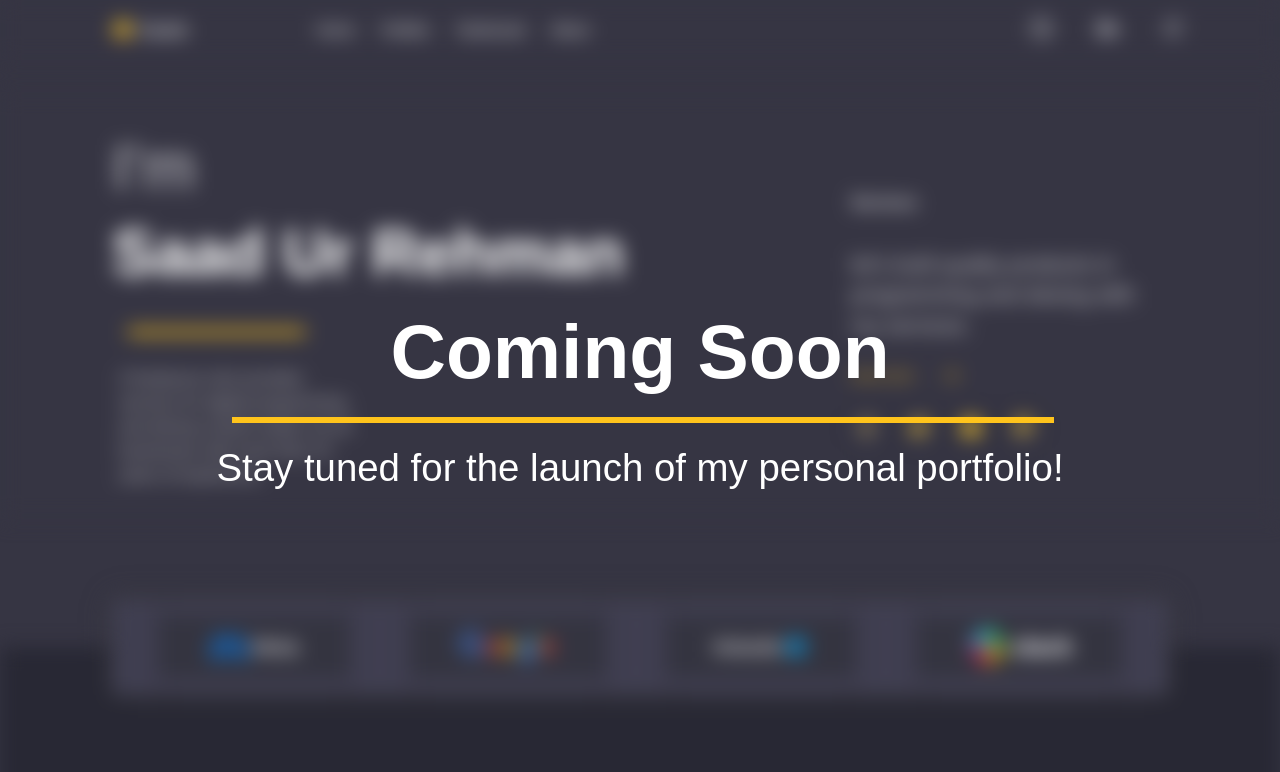
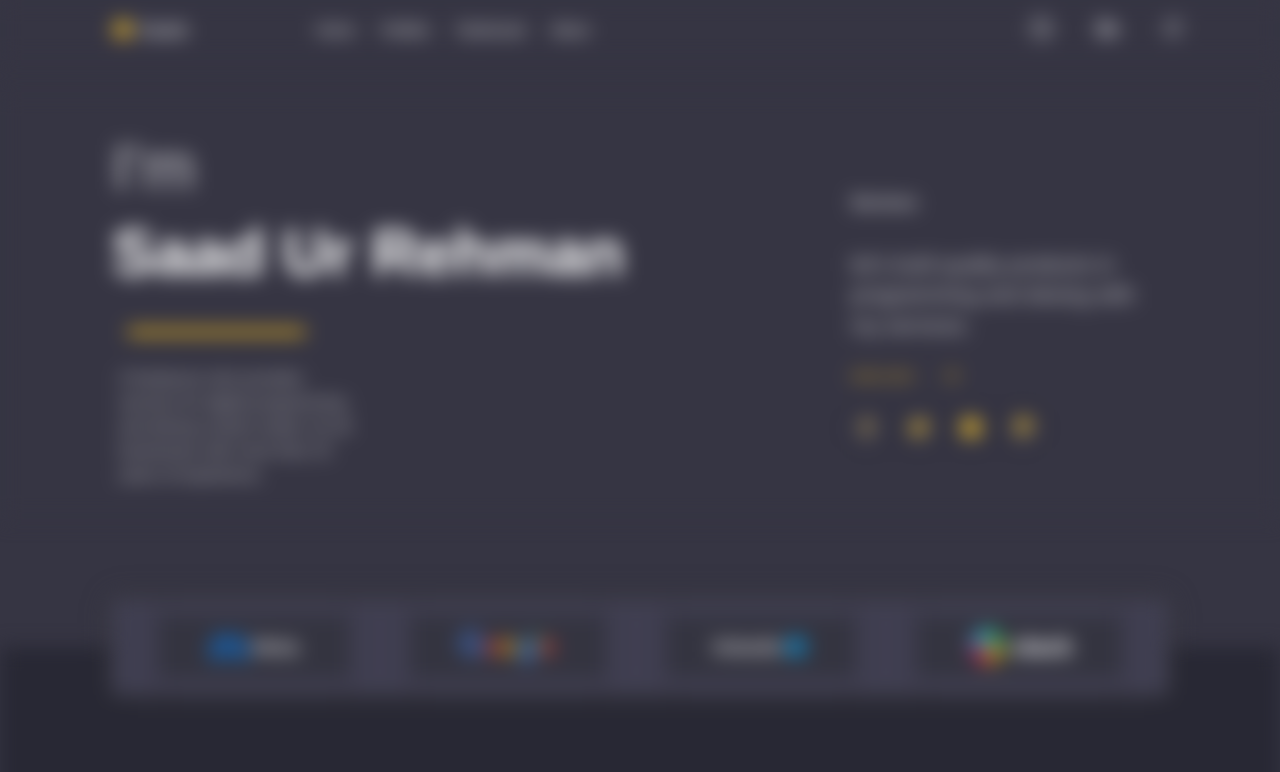
Before and after one commit to saadrehman10/saadrehman10.github.io, a plain HTML site: page index.html in a window 1280 px wide. Shown: the top 772 px of the page. Drawn offline with Linux system fonts and the light colour scheme.

Commit message:
Update index.html

```diff
--- a/index.html
+++ b/index.html
@@ -6,15 +6,6 @@
     <title>Saad's Potfolio</title>
 </head>
 <body>
-  <div class="comingsoon">
-
-    <div class="container">
-        <h1 class="containerh1">Coming Soon</h1>
-        <div class="line2"></div>
-        <p class="comingsoonp">Stay tuned for the launch of my personal portfolio!</p>
-    </div>
-
-  </div>
 
   <div class="background">
     <nav class="navBar">
```
